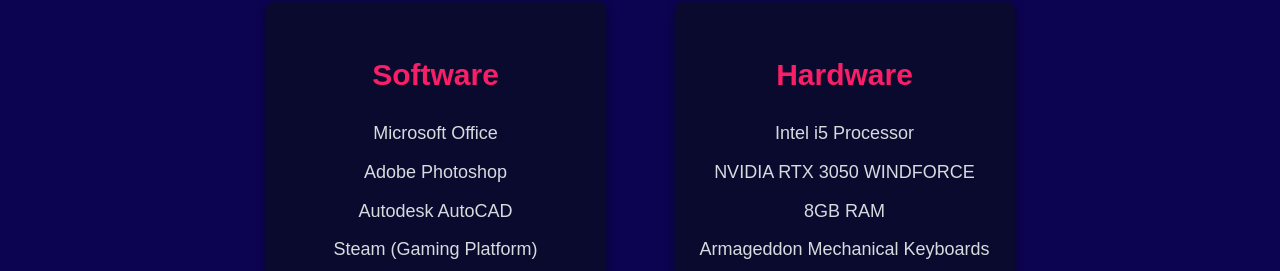
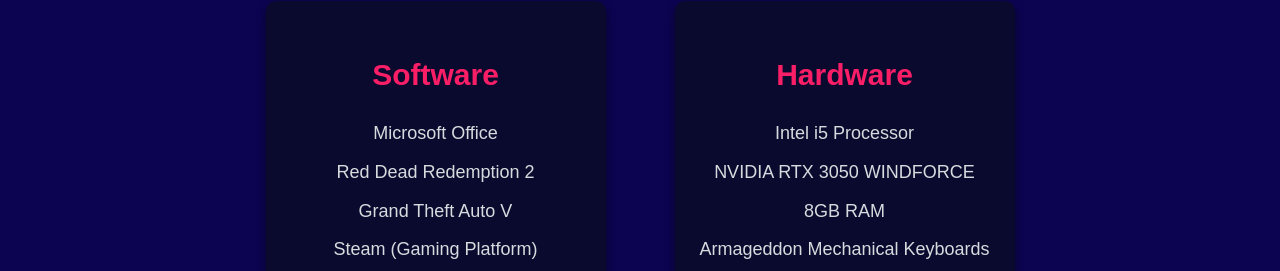
Before and after one commit to ridzuanazam/RosieCC, a plain HTML site: page index.html in a window 1280 px wide. Shown: the part 3114-3385 px from the top of the page. Drawn offline with Linux system fonts and the light colour scheme; a script that the page names is missing.

Commit message:
Update index.html

```diff
--- a/index.html
+++ b/index.html
@@ -94,8 +94,8 @@
       <h3>Software</h3>
       <ul>
         <li>Microsoft Office</li>
-        <li>Adobe Photoshop</li>
-        <li>Autodesk AutoCAD</li>
+        <li>Red Dead Redemption 2</li>
+        <li>Grand Theft Auto V</li>
         <li>Steam (Gaming Platform)</li>
         <li>Google Chrome</li>
         <li>Visual Studio Code</li>
```
